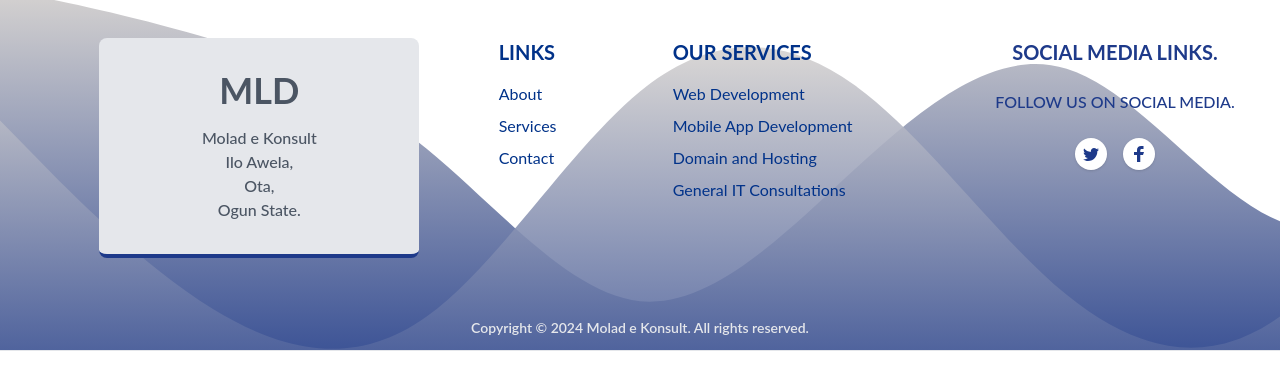
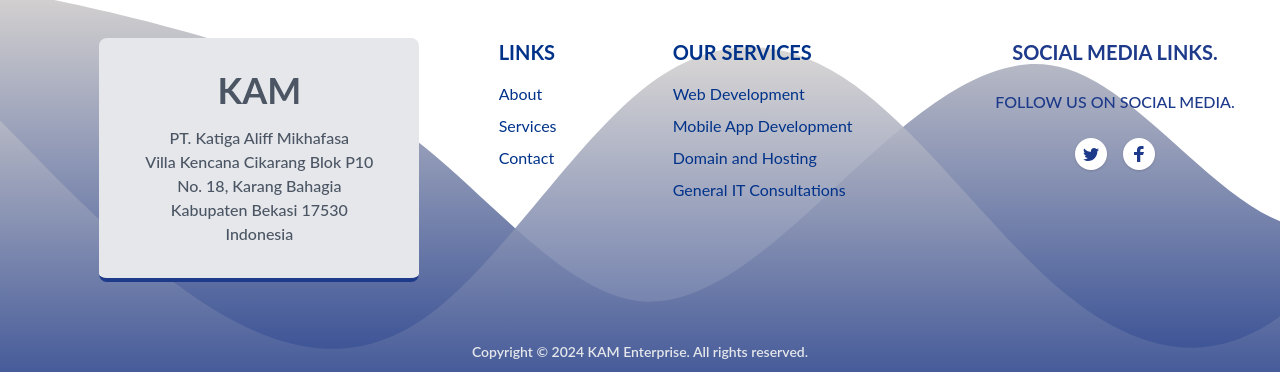
Before and after one commit to ladokutu/compro_kam, a React (Create React App) app: page /contact in a window 1280 px wide. Shown: the part 3724-4096 px from the top of the page. Before the commit the page ends 4075 px from the top, so only its background shows below. Built offline with nearby package versions, Linux system fonts and the light colour scheme.

Commit message:
update contact

```diff
--- a/src/components/Footer.js
+++ b/src/components/Footer.js
@@ -14,12 +14,12 @@ const Footer = () => {
                     {/* 1st block */}
                     <div className="col-span-12 lg:col-span-4">
                         <div className="box-border border-b-4 border-blue-900 p-8 bg-gray-200 text-gray-600 text-center rounded-lg xl:w-80 mx-auto">
-                            <h3 className="font-bold text-4xl mb-4">MLD</h3>
+                            <h3 className="font-bold text-4xl mb-4">KAM</h3>
                             <div className='text-md font-medium text-gray-600'>
-                                <h5>Molad e Konsult</h5>
-                                <p>Ilo Awela,</p>
-                                <p>Ota,</p>
-                                <p>Ogun State.</p>
+                                <h5>PT. Katiga Aliff Mikhafasa</h5>
+                                <p>Villa Kencana Cikarang Blok P10 No. 18, Karang Bahagia</p>
+                                <p>Kabupaten Bekasi 17530</p>
+                                <p>Indonesia</p>
                             </div>
                         </div>
                     </div>
@@ -98,7 +98,7 @@ const Footer = () => {
                         to="#"
                         className=" hover:text-gray-900"
                     >
-                        Molad e Konsult
+                        KAM Enterprise
                     </HashLink>. All rights reserved.
                     </div>
                 </div>
--- a/src/pages/Contact.js
+++ b/src/pages/Contact.js
@@ -181,7 +181,7 @@ const Contact = () => {
                                     </div>
                                     <div className="flex flex-col">
                                         <h2 className="text-2xl">Office Address</h2>
-                                        <p className="text-gray-400">Ilo Awela, Ota, Ogun State</p>
+                                        <p className="text-gray-400">Villa Kencana Cikarang Blok P10 No. 18. Karang Bahagia, Kabupaten Bekasi 17530 , Indonesia</p>
                                     </div>
                                 </div>
 
@@ -192,11 +192,11 @@ const Contact = () => {
 
                         <div className="flex flex-col">
                         <h2 className="text-2xl">Call Us</h2>
-                        <p className="text-gray-400">Tel: 08055384406</p>
+                        <p className="text-gray-400">Phone: +6289617101000</p>
 
                             <div className='mt-5'>
                                 <h2 className="text-2xl">Send an E-mail</h2>
-                                <p className="text-gray-400">info@mld.ng</p>
+                                <p className="text-gray-400">mailto:support@kam-enterprise.com</p>
                             </div>
 
                         </div>
```
